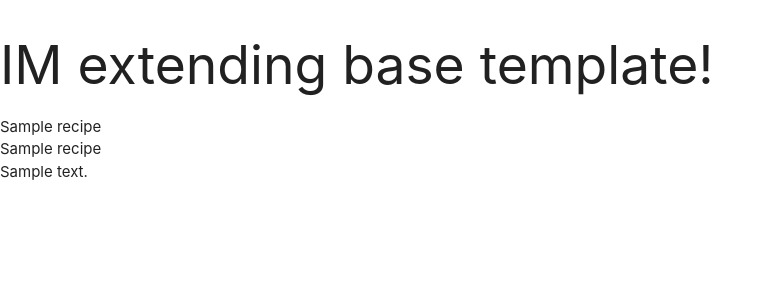
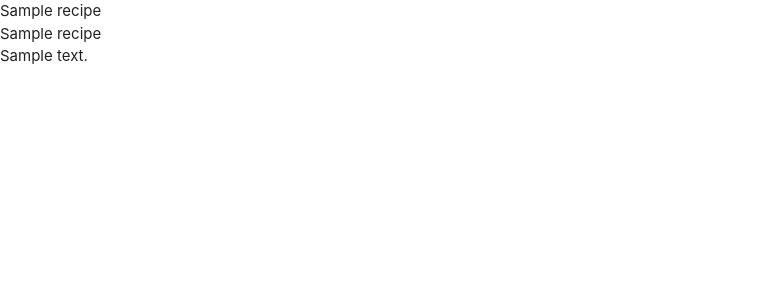
Before and after one commit to xhulja14/Balkan-Flavors, a Flask app: page / in a window 1280 px wide. Shown: the top 300 px of the page, without its empty margins (0-772 px from the left). Run offline with Flask 2, Linux system fonts and the light colour scheme; a database or web service that is not in the repository returns one stand-in record (values such as "Sample title"); some libraries are stand-ins or nearby versions.

Commit message:
Add static files

```diff
--- a/templates/recipes.html
+++ b/templates/recipes.html
@@ -1,6 +1,6 @@
 {% extends "base.html" %}
 {% block content %}
-<h2>IM extending base template!</h2>
+
     {% for recipe in recipes %}
         {{ recipe.recipe_name }}<br>
         {{ recipe.recipes_name }}<br>
```
Also changed, not shown: static/css/style.css (added), static/js/script.js (added).
